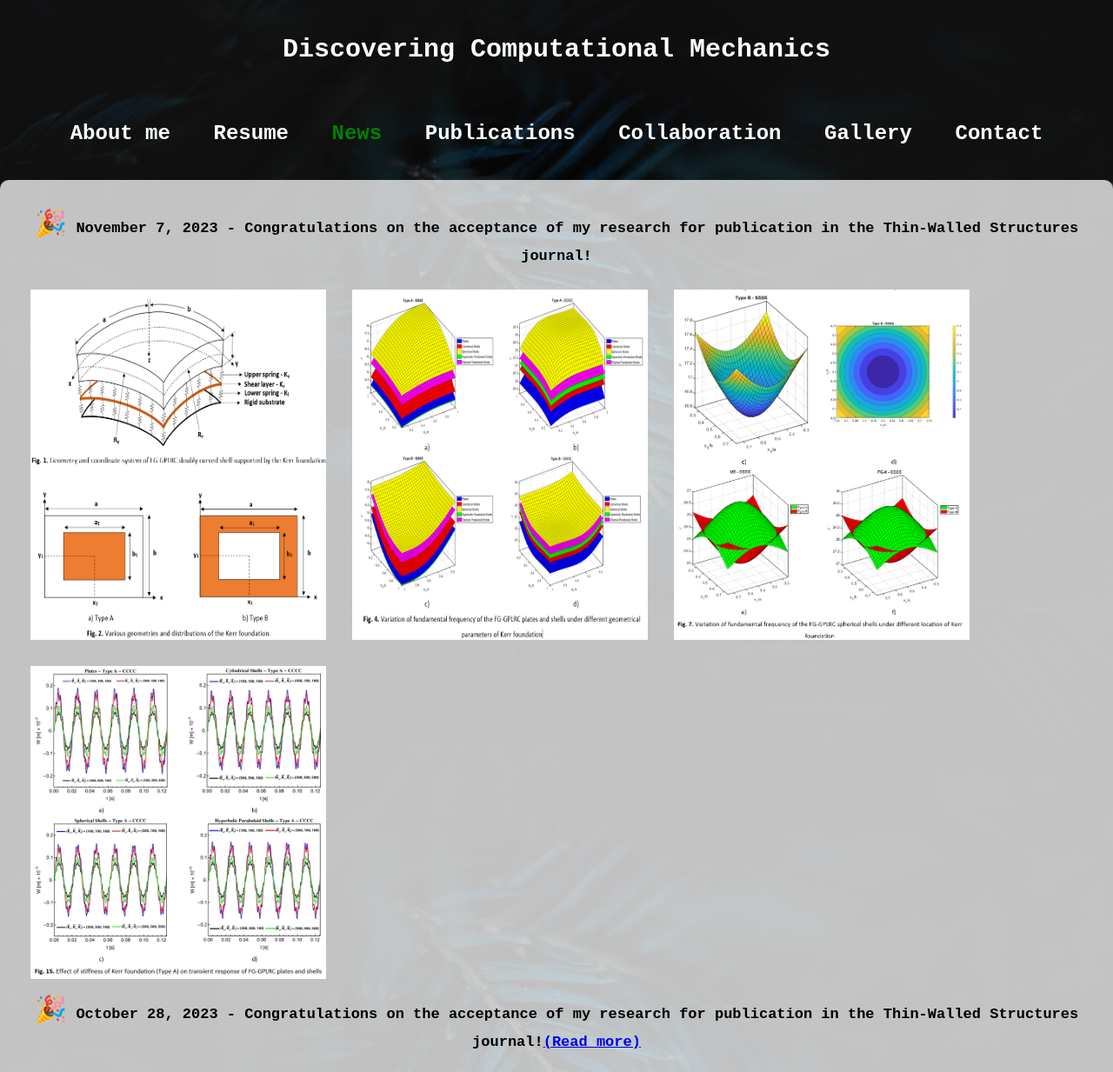
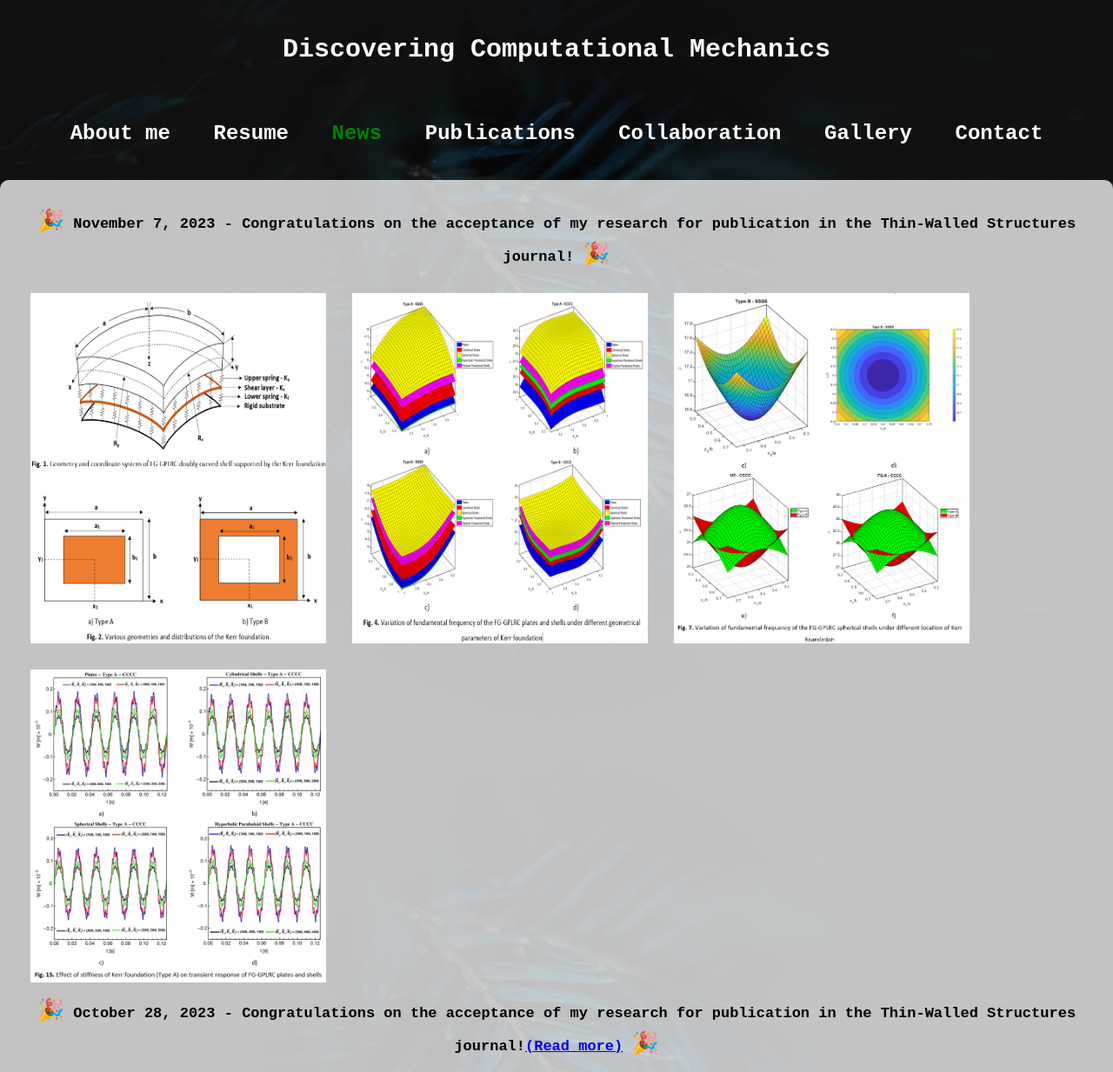
Before and after one commit to vnvhoang/Home, a plain HTML site: page news.html in a window 1280 px wide. Shown: the top 1233 px of the page at 87% size. Drawn offline with Linux system fonts and the light colour scheme.

Commit message:
Update news.html

```diff
--- a/news.html
+++ b/news.html
@@ -17,7 +17,7 @@
 
         .blink {
             animation: blinker 1s linear infinite;
-            font-size: 30px; /* Thay đổi kích thước của biểu tượng */
+            font-size: 25px; /* Thay đổi kích thước của biểu tượng */
         }
 
         @keyframes blinker {
@@ -75,7 +75,7 @@
         </div>
 
         <div>
-            <h2><span class="blink">🎉</span> November 7, 2023 - Congratulations on the acceptance of my research for publication in the Thin-Walled Structures journal!</h2>
+            <h2><span class="blink">🎉</span> November 7, 2023 - Congratulations on the acceptance of my research for publication in the Thin-Walled Structures journal! <span class="blink">🎉</span></h2>
             <div class="image-container">
                 <img src="n13.png" alt="n13" style="width: 340px;">
                 <img src="n14.png" alt="n14" style="width: 340px;">
@@ -85,7 +85,7 @@
         </div>
 
         <div>
-            <h2><span class="blink">🎉</span> October 28, 2023 - Congratulations on the acceptance of my research for publication in the Thin-Walled Structures journal!<a href="https://www.sciencedirect.com/science/article/abs/pii/S0263823123007887" target="_blank" >(Read more)</a></h2>
+            <h2><span class="blink">🎉</span> October 28, 2023 - Congratulations on the acceptance of my research for publication in the Thin-Walled Structures journal!<a href="https://www.sciencedirect.com/science/article/abs/pii/S0263823123007887" target="_blank" >(Read more)</a> <span class="blink">🎉</span></h2>
             <div class="image-container">
                 <img src="n9.png" alt="n9" style="width: 340px;">
                 <img src="n10.png" alt="n10" style="width: 340px;">
@@ -95,7 +95,7 @@
         </div>
 
         <div>
-            <h2><span class="blink">🎉</span> April 19, 2023 - Congratulations on the acceptance of my research for publication in the Thin-Walled Structures journal!<a href="https://doi.org/10.1016/j.tws.2023.110802" target="_blank" >(Read more)</a></h2>
+            <h2><span class="blink">🎉</span> April 19, 2023 - Congratulations on the acceptance of my research for publication in the Thin-Walled Structures journal!<a href="https://doi.org/10.1016/j.tws.2023.110802" target="_blank" >(Read more)</a> <span class="blink">🎉</span></h2>
             <div class="image-container">
                 <img src="n5.png" alt="n5" style="width: 340px;">
                 <img src="n6.png" alt="n6" style="width: 340px;">
@@ -106,7 +106,7 @@
         </div>
 
         <div>
-            <h2><span class="blink">🎉</span> December 14, 2022 - Congratulations on the acceptance of my research for publication in the Thin-Walled Structures journal!<a href="https://doi.org/10.1016/j.tws.2022.110472" target="_blank" >(Read more)</a></h2>
+            <h2><span class="blink">🎉</span> December 14, 2022 - Congratulations on the acceptance of my research for publication in the Thin-Walled Structures journal!<a href="https://doi.org/10.1016/j.tws.2022.110472" target="_blank" >(Read more)</a> <span class="blink">🎉</span></h2>
             <div class="image-container">
                 <img src="n1.png" alt="n1" style="width: 340px;">
                 <img src="n2.png" alt="n2" style="width: 340px;">
```
